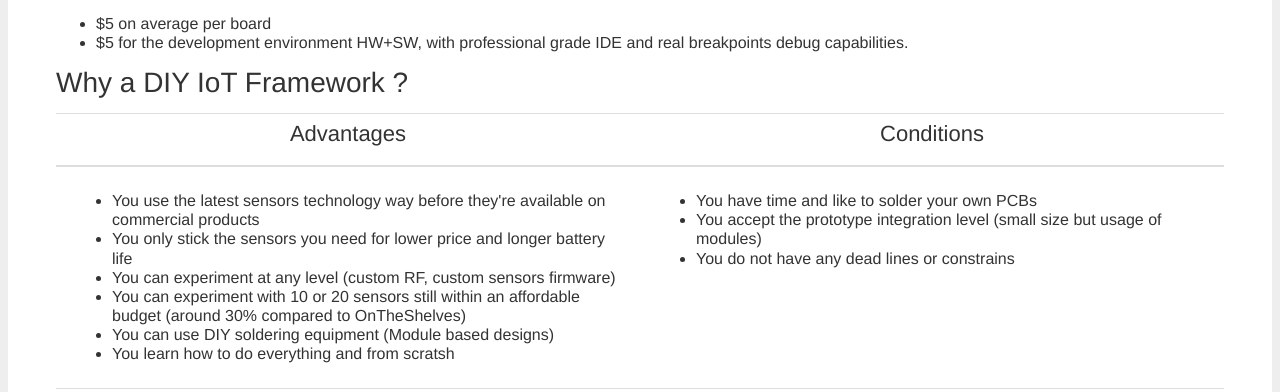
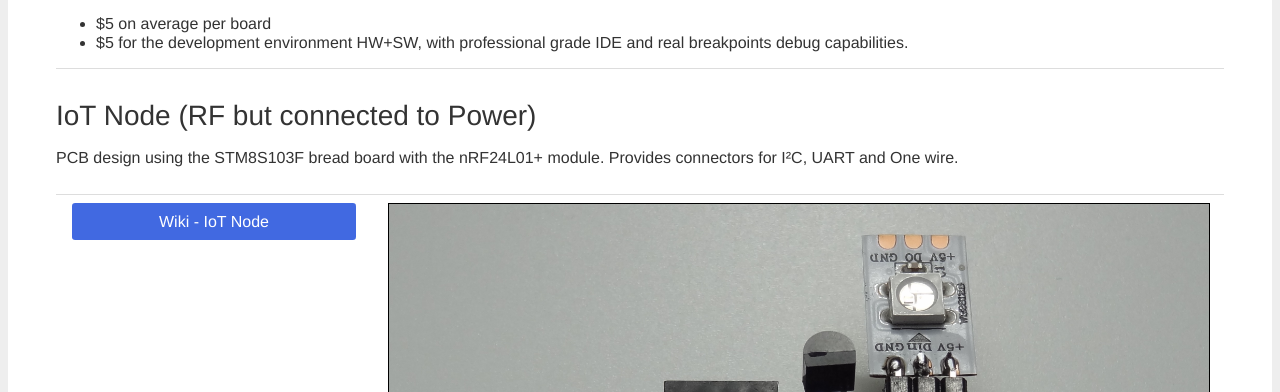
Before and after one commit to wassfila/wassfila.github.io, a plain HTML site: page index.html in a window 1280 px wide. Shown: the part 591-983 px from the top of the page. Drawn offline with nearby package versions, Linux system fonts and the light colour scheme.

Commit message:
removed advantages disadvantages, less intrusive comments

```diff
--- a/index.html
+++ b/index.html
@@ -44,35 +44,6 @@
 		<li>$5 on average per board</li>
 		<li>$5 for the development environment HW+SW, with professional grade IDE and real breakpoints debug capabilities.</li>
 	</ul>
-
-	<h2>Why a DIY IoT Framework ?</h2>
-	<table width="100%" id="cssTable">
-		<tr>
-			<td width ="50%"><h3>Advantages</h3></td>
-			<td width ="50%"><h3>Conditions</h3></td>
-		</tr>
-	</table>
-	<table width="100%">
-		<tr>
-			<td width ="50%">
-				<ul>
-					<li>You use the latest sensors technology way before they're available on commercial products</li>
-					<li>You only stick the sensors you need for lower price and longer battery life</li>
-					<li>You can experiment at any level (custom RF, custom sensors firmware)</li>
-					<li>You can experiment with 10 or 20 sensors still within an affordable budget (around 30% compared to OnTheShelves)</li>
-					<li>You can use DIY soldering equipment (Module based designs)</li>
-					<li>You learn how to do everything and from scratsh</li>
-				</ul>
-			</td>
-			<td width ="50%">
-				<ul>
-					<li>You have time and like to solder your own PCBs</li>
-					<li>You accept the prototype integration level (small size but usage of modules)</li>
-					<li>You do not have any dead lines or constrains</li>
-				</ul>
-			</td>
-		</tr>
-	</table>
 	<hr>
 	<h2 id="P1">IoT Node (RF but connected to Power)</h2>
 	<p>PCB design using the STM8S103F bread board with the nRF24L01+ module. Provides connectors for I&sup2C, UART and One wire.</p>
@@ -110,6 +81,8 @@
 	</ul>
 	<hr>
 	<h3>Commercial Sensors Tags</h3>
+	<p>It is important to compare with the OnTheShelves solutions before jumping in a DIY design.<br>
+	The STM8 has the simplicity advantage and the debug tooling low cost, but the plan is to add a high end variant with an ARM based Nordic Chips, to keep compatibility with the low cost nodes. The Ruuvi is for that the best candidate, it has also an open source business model.</p>
 	<table width="100%" id="cssTable">
 		<tr>
 			<td width="25%">	<img class="img-tab-alt" src="images/wiced.jpg"	alt="wiced">		</td>
```
